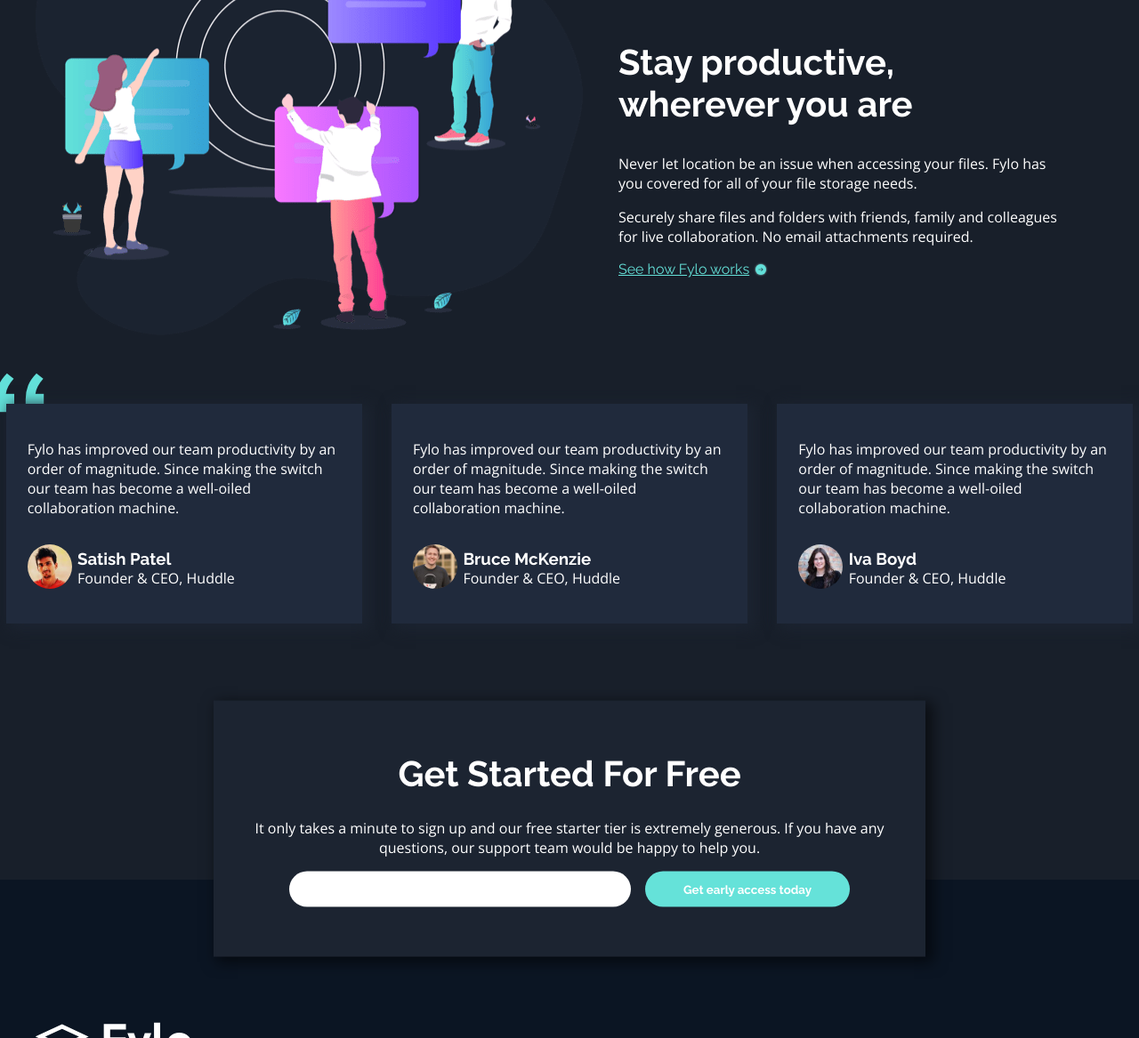
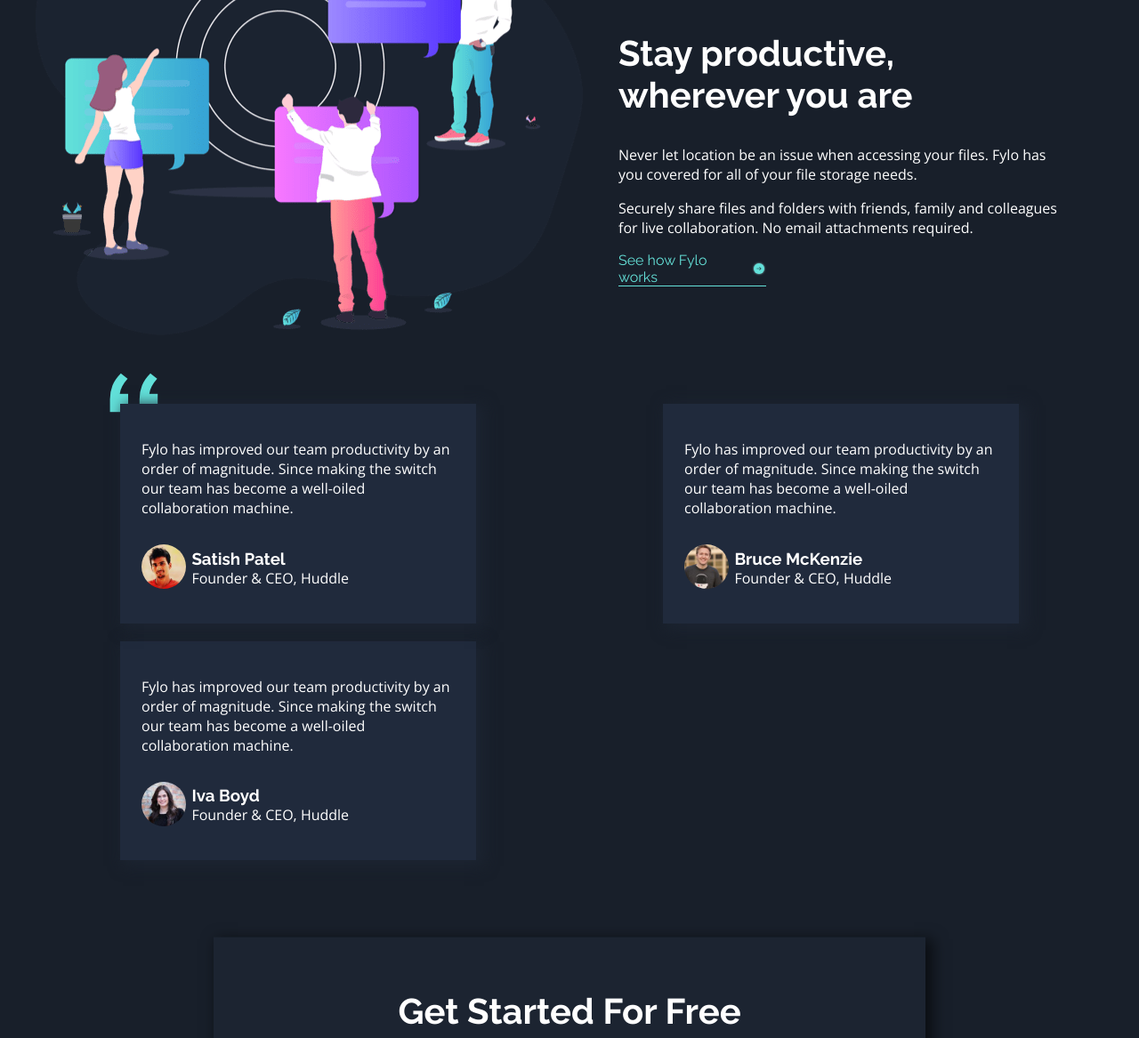
Before and after one commit to Silkiercomet/fylo-dark-theme, a plain HTML site: page index.html in a window 1280 px wide. Shown: the part 1791-2958 px from the top of the page at 89% size. Drawn offline with nearby package versions, Linux system fonts and the light colour scheme.

Commit message:
Update style.css

```diff
--- a/style.css
+++ b/style.css
@@ -114,9 +114,12 @@ nav{
 }
 
 .seehow{
+    max-width: 17ch;
     color: var(--cyan);
     display: flex;
     align-items: center;
+    text-decoration: none;
+    border-bottom:1px solid var(--cyan);
 }
 .seehow img{
     padding-left: 0.3rem;
@@ -128,8 +131,9 @@ nav{
 /* profiles */
 .profiles {
     display: grid;
+    padding: 0 2.5rem;
     grid-gap: 20px;
-    grid-template-columns: repeat(auto-fit,minmax(400px, 1fr));
+    grid-template-columns: repeat(auto-fit,minmax(390px, 1fr));
     place-items: center;
 }
 .profiles .card:nth-child(1){
```
